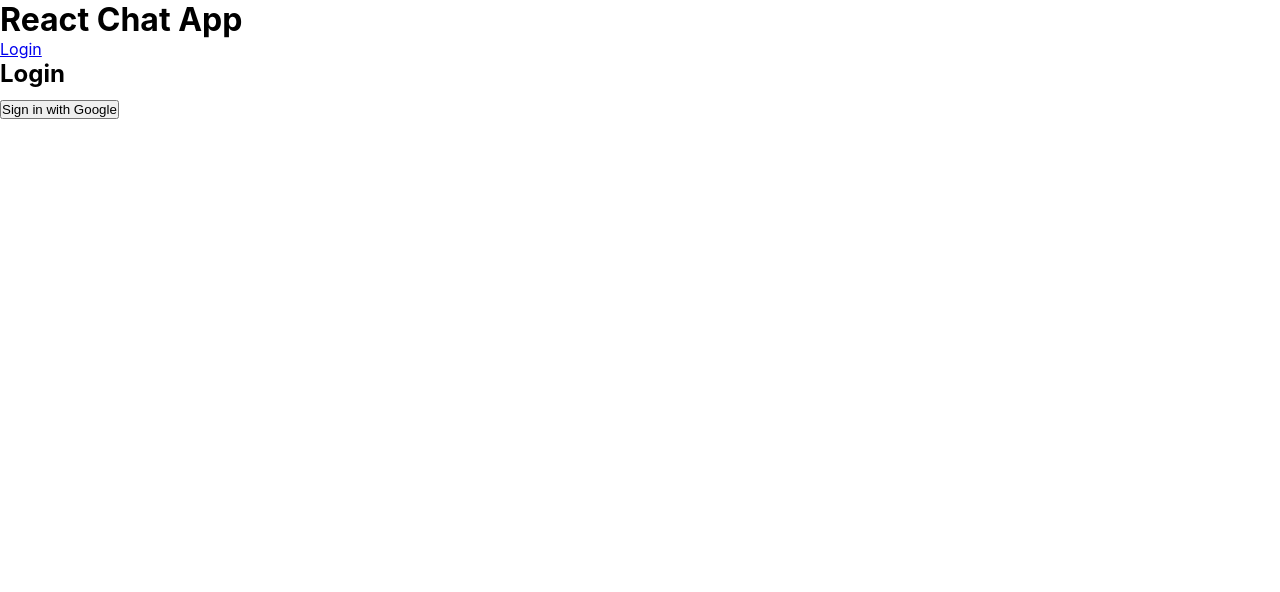
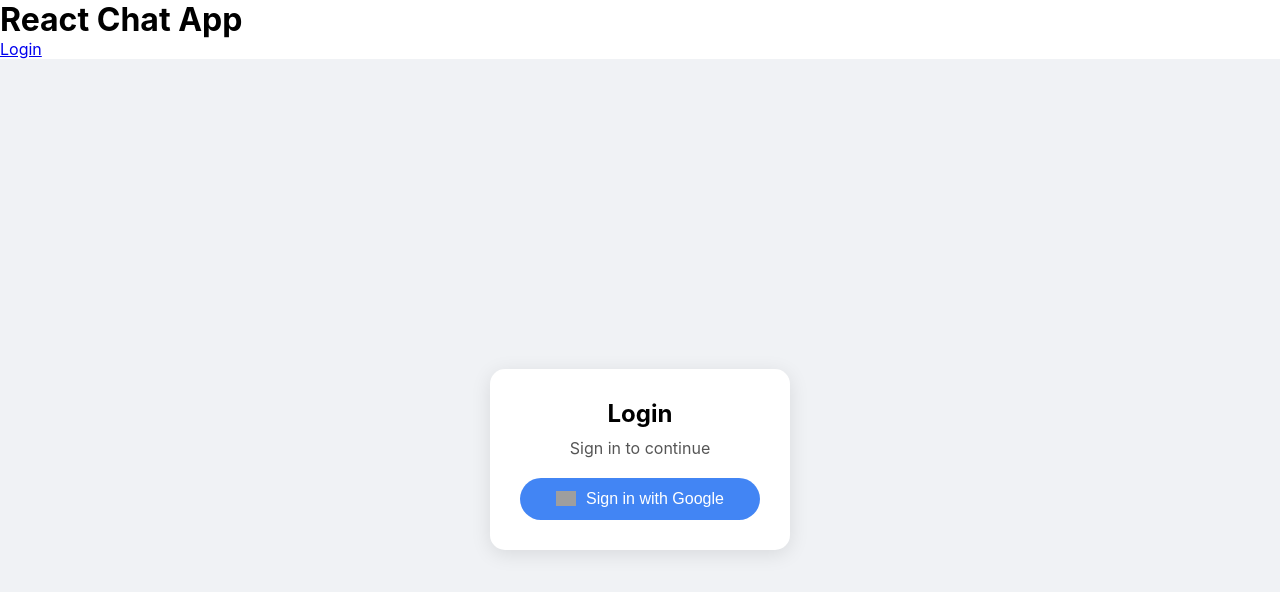
Before and after one commit to RipMickel/ReactChatApp, a React (Create React App) app: page / in a window 1280 px wide. Shown: the top 592 px of the page. Built offline with nearby package versions, Linux system fonts and the light colour scheme; no server answers; grey boxes are pictures that could not be loaded.

Commit message:
Added loading page

```diff
--- a/src/App.js
+++ b/src/App.js
@@ -7,14 +7,17 @@ import Login from "./components/Login";
 import ChatRoom from "./components/ChatRoom";
 import Profile from "./components/Profile";
 import ProtectedRoute from "./components/ProtectedRoute";
+import Loading from "./components/Loading";  // Import Loading component
 
 function App() {
   const [user, setUser] = useState(null);
+  const [loading, setLoading] = useState(true);  // Add loading state
 
   // Listen for changes in authentication state
   useEffect(() => {
     const unsub = onAuthStateChanged(auth, (user) => {
-      setUser(user);
+      setUser(user);  // Set user when authentication state changes
+      setLoading(false);  // Set loading to false after the auth state is resolved
     });
     return () => unsub(); // Cleanup subscription when component unmounts
   }, []);
@@ -22,12 +25,16 @@ function App() {
   // Handle logout functionality
   const handleLogout = async () => {
     try {
-      await signOut(auth); // Sign out the user from Firebase
-      setUser(null); // Explicitly set user to null after logout
+      await signOut(auth);  // Sign out the user from Firebase
+      setUser(null);  // Set user to null after logout
     } catch (error) {
       console.error("Logout Error:", error);
     }
   };
+
+  if (loading) {
+    return <Loading />;  // Show loading screen while auth state is being checked
+  }
 
   return (
     <Router>
--- /dev/null
+++ b/src/components/Loading.js
@@ -0,0 +1,108 @@
+import React, { useState, useEffect } from 'react';
+
+const soundUrl = 'https://www.soundjay.com/button/beep-07.wav'; // Replace with your sound file URL
+
+const Loading = () => {
+  const [progress, setProgress] = useState(0);
+  const [isSoundReady, setIsSoundReady] = useState(false);
+
+  // Audio element to play sound
+  const audio = new Audio(soundUrl);
+
+  const startLoading = () => {
+    // Play sound on user interaction (button click, etc.)
+    audio.play();
+    setIsSoundReady(true); // Indicate that sound is ready to play
+  };
+
+  // Simulate loading progress (you can adjust the interval or logic as needed)
+  useEffect(() => {
+    let interval; // Declare the interval variable here
+
+    if (isSoundReady) {
+      interval = setInterval(() => {
+        setProgress((prev) => {
+          if (prev < 100) {
+            return prev + 1;
+          }
+          clearInterval(interval);
+          return 100; // Ensure it stops at 100%
+        });
+      }, 100); // Update progress every 100ms
+    }
+
+    return () => clearInterval(interval); // Cleanup interval when the component unmounts
+  }, [isSoundReady]); // Run this effect only when sound is ready
+
+  return (
+    <div style={styles.loadingContainer}>
+      <div style={styles.overlay}>
+        <div style={styles.background}></div>  {/* Background image */}
+        <div style={styles.progressContainer}>
+          <p style={styles.progressText}>Loading... {progress}%</p>
+          {/* Add a button to start the loading process */}
+          {!isSoundReady && (
+            <button onClick={startLoading} style={styles.startButton}>
+              Start Loading
+            </button>
+          )}
+        </div>
+      </div>
+    </div>
+  );
+};
+
+const styles = {
+  loadingContainer: {
+    position: 'fixed',
+    top: 0,
+    left: 0,
+    width: '100%',
+    height: '100%',
+    backgroundColor: 'rgba(0, 0, 0, 0.5)', // Semi-transparent black background
+    display: 'flex',
+    justifyContent: 'center',
+    alignItems: 'center',
+    zIndex: 9999, // Ensure it appears above all other content
+  },
+  overlay: {
+    textAlign: 'center',
+    position: 'relative',
+    width: '100%',
+    height: '100%',
+  },
+  background: {
+    position: 'absolute',
+    top: 0,
+    left: 0,
+    width: '100%',
+    height: '100%',
+    backgroundImage: 'url("https://encrypted-tbn0.gstatic.com/images?q=tbn:ANd9GcRuqXyNlMHTv-jYxY9-h7Wive8GoEZ_Uo4-SA&s")', // Your image URL
+    backgroundSize: 'cover', // Ensures the image covers the entire screen without distortion
+    backgroundPosition: 'center center', // Ensures the image is centered
+    zIndex: -1, // Ensure the background is behind the loading text
+  },
+  progressContainer: {
+    position: 'absolute',  // Make the progress text overlay the image
+    bottom: '20px',
+    width: '100%',
+    textAlign: 'center',
+  },
+  progressText: {
+    fontSize: '18px',
+    color: 'white',
+    fontWeight: 'bold',
+  },
+  startButton: {
+    backgroundColor: '#4285F4', // Google blue color
+    color: 'white',
+    border: 'none',
+    padding: '10px 20px',
+    fontSize: '16px',
+    borderRadius: '30px',
+    cursor: 'pointer',
+    marginTop: '20px',
+  },
+};
+
+export default Loading;
--- a/src/components/Login.css
+++ /dev/null
@@ -1,51 +0,0 @@
-/* Login Page Container */
-.login-container {
-    display: flex;
-    justify-content: center;
-    align-items: center;
-    height: 100vh;
-    background-color: #f0f2f5; /* Light background color */
-  }
-
-  .login-box {
-    background-color: #ffffff;
-    padding: 30px;
-    border-radius: 15px;
-    box-shadow: 0px 4px 20px rgba(0, 0, 0, 0.1);
-    text-align: center;
-    width: 300px;
-  }
-
-  h2 {
-    font-size: 24px;
-    margin-bottom: 10px;
-  }
-
-  p {
-    font-size: 16px;
-    color: #555;
-    margin-bottom: 20px;
-  }
-
-  .login-btn {
-    width: 100%;
-    padding: 12px 20px;
-    background-color: #4285F4; /* Google blue color */
-    color: white;
-    border: none;
-    border-radius: 30px;
-    font-size: 16px;
-    cursor: pointer;
-    display: flex;
-    align-items: center;
-    justify-content: center;
-  }
-
-  .login-btn:hover {
-    background-color: #357ae8; /* Darker blue on hover */
-  }
-
-  .google-logo {
-    width: 20px;
-    margin-right: 10px;
-  }
--- a/src/components/Login.js
+++ b/src/components/Login.js
@@ -1,7 +1,6 @@
 import React from "react";
 import { signInWithPopup, GoogleAuthProvider } from "firebase/auth";
 import { auth } from "../firebase";
-import './Login.css';
 
 const Login = () => {
   const provider = new GoogleAuthProvider();  // Initialize the Google Auth Provider
@@ -17,11 +16,70 @@ const Login = () => {
     }
   };
 
-
   return (
-    <div>
-      <h2>Login</h2>
-      <button onClick={handleLogin}>Sign in with Google</button>
+    <div
+      style={{
+        display: 'flex',
+        justifyContent: 'center',
+        alignItems: 'center',
+        height: '100vh',
+        backgroundColor: '#f0f2f5',
+      }}
+    >
+      <div
+        style={{
+          backgroundColor: '#ffffff',
+          padding: '30px',
+          borderRadius: '15px',
+          boxShadow: '0px 4px 20px rgba(0, 0, 0, 0.1)',
+          textAlign: 'center',
+          width: '300px',
+        }}
+      >
+        <h2
+          style={{
+            fontSize: '24px',
+            marginBottom: '10px',
+          }}
+        >
+          Login
+        </h2>
+        <p
+          style={{
+            fontSize: '16px',
+            color: '#555',
+            marginBottom: '20px',
+          }}
+        >
+          Sign in to continue
+        </p>
+        <button
+          onClick={handleLogin}
+          style={{
+            width: '100%',
+            padding: '12px 20px',
+            backgroundColor: '#4285F4',
+            color: 'white',
+            border: 'none',
+            borderRadius: '30px',
+            fontSize: '16px',
+            cursor: 'pointer',
+            display: 'flex',
+            alignItems: 'center',
+            justifyContent: 'center',
+          }}
+        >
+          <img
+            src="https://upload.wikimedia.org/wikipedia/commons/thumb/4/4e/Google_2015_logo.svg/512px-Google_2015_logo.svg.png"
+            alt="Google Logo"
+            style={{
+              width: '20px',
+              marginRight: '10px',
+            }}
+          />
+          Sign in with Google
+        </button>
+      </div>
     </div>
   );
 };
```
